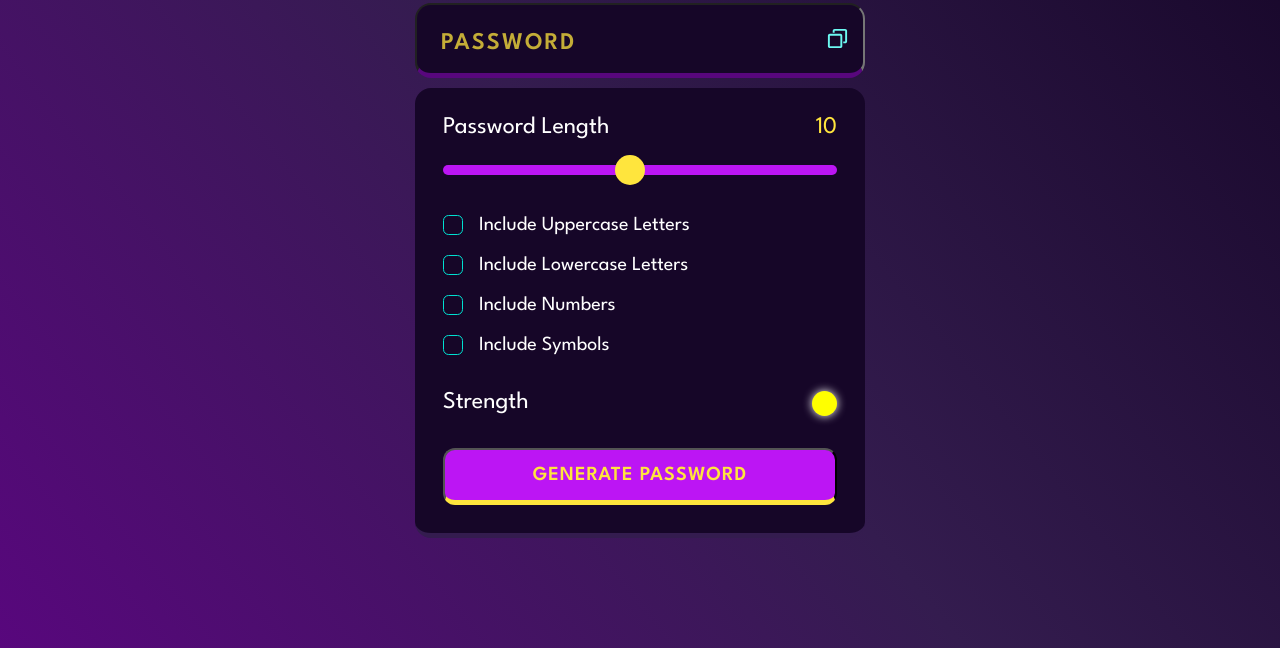
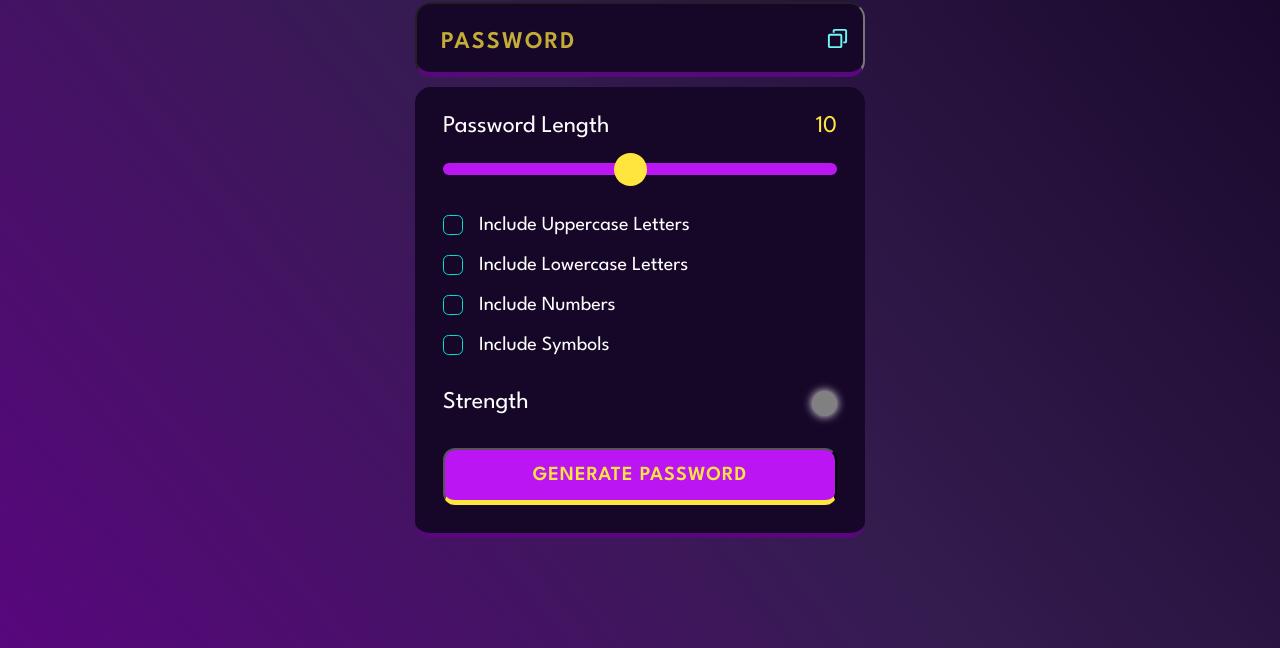
Before and after one commit to vishal7580/Password-Generator, a plain HTML site: page index.html in a window 1280 px wide. Shown: the part 152-800 px from the top of the page. Drawn offline with Linux system fonts and the light colour scheme.

Commit message:
Update style.css
nothing

```diff
--- a/style.css
+++ b/style.css
@@ -38,26 +38,29 @@
 }
 .slider input::-webkit-slider-runnable-track{
     background: var(--vb-violet);
-    outline: none;
     border-radius: 15px;
-    transition: all ease;
-    height: 10px;
+    height: 12px;
 }
 
 .slider input::-webkit-slider-thumb{
     -webkit-appearance: none;
     appearance: none;
-    height: 30px;
-    width: 30px;
+    height: 33px;
+    width: 33px;
     background-color: var(--vb-yellow);
     border-radius: 50%;
     margin-top: -10px;
     transition: all 100ms;
 }
+/* .slider input:focus{
+    outline: 3px solid var(--vb-yellow);
+
+} */
 
 .slider input::-webkit-slider-thumb:hover{
     background-color: black;
-    box-shadow: 0 0 10px 4px var(--vb-yellow);
+    box-shadow: 0 0 10px 6px var(--vb-yellow);
+    outline: 2px solid var(--vb-yellow);
 }
 
 .wrapper{
@@ -83,6 +86,7 @@ h1{
     opacity: 0.75;
     letter-spacing: 2px;
     padding-bottom: 0.35rem;
+    text-align: center;
 }
 
 .display-container{
@@ -121,7 +125,7 @@ h1{
     width: 100%;
     background-color: var(--dk-violet);
     color: white;
-    border-bottom: 0.35rem solid var(--lt-violet);
+    border-bottom:0.35rem solid var(--lt-violet2);
     border-radius: 1rem;
     padding:1.75rem;
     display: flex;
@@ -153,7 +157,7 @@ h1{
 .strength-group div{
     width: 25px;
     height: 25px;
-    background-color: yellow;
+    background-color: grey;
     border-radius: 50%;
     box-shadow: 0 0 10px;
 }
@@ -185,7 +189,6 @@ h1{
 .check div label{
     font-size: 1.25rem;
 }
-
 .generateButton{
     color: var(--vb-yellow);
     background: var(--vb-violet);
@@ -196,6 +199,7 @@ h1{
     border-bottom: 0.35rem solid var(--vb-yellow);
     padding:1rem 0;
     letter-spacing: 1px;
+    cursor: pointer;
 }
 .tooltip{
    font-size: 1.25rem;
@@ -208,7 +212,7 @@ h1{
    top: -35px;
    transform: scale(0);
    transform-origin: bottom;
-   transition: all 200ms ease-in-out;
+   transition: transform 200ms ease-in-out;
 }
 .active{
     transform:scale(1);
```
